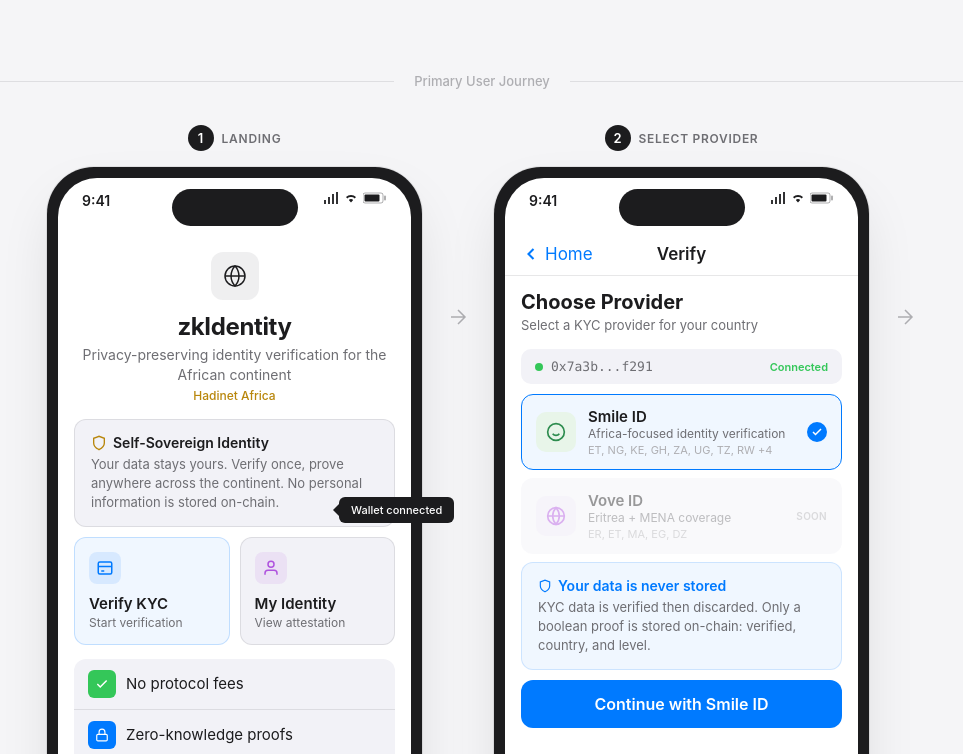
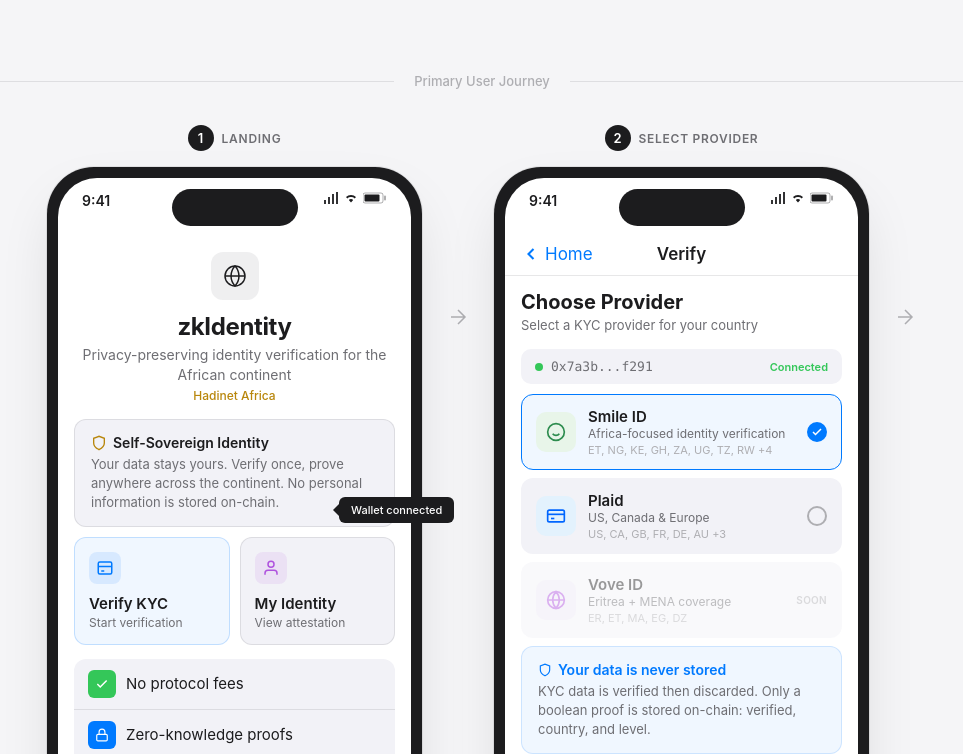
Before and after one commit to 0xTrxz/ha-wireframes, a plain HTML site: page index.html in a window 1280 px wide. Shown: the part 417-1171 px from the top of the page, without its empty margins (158-1121 px from the left). Drawn offline with Linux system fonts and the light colour scheme.

Commit message:
feat: add Plaid as KYC provider in wireframe

```diff
--- a/index.html
+++ b/index.html
@@ -436,6 +436,18 @@
                     <div class="provider-countries">ET, NG, KE, GH, ZA, UG, TZ, RW +4</div>
                   </div>
                   <div class="radio-dot checked"><svg width="12" height="12" viewBox="0 0 24 24" fill="none" stroke="#fff" stroke-width="3"><polyline points="20 6 9 17 4 12"/></svg></div>
+                </div>
+
+                <div class="provider-card">
+                  <div class="provider-icon-box" style="background: #e3f2fd;">
+                    <svg width="20" height="20" viewBox="0 0 24 24" fill="none" stroke="#0066FF" stroke-width="2"><rect x="2" y="5" width="20" height="14" rx="2"/><path d="M2 10h20"/><path d="M6 15h4"/></svg>
+                  </div>
+                  <div class="provider-info">
+                    <div class="provider-name">Plaid</div>
+                    <div class="provider-desc">US, Canada &amp; Europe</div>
+                    <div class="provider-countries">US, CA, GB, FR, DE, AU +3</div>
+                  </div>
+                  <div class="radio-dot"></div>
                 </div>
 
                 <div class="provider-card" style="opacity: 0.45;">
```
